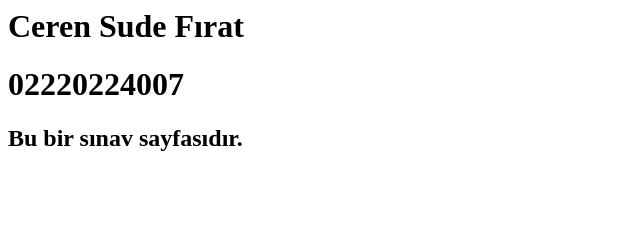
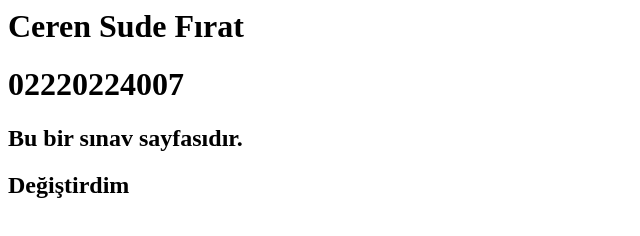
Before and after one commit to cerensudefirat/ymgsinav1, a plain HTML site: page index.html in a window 1280 px wide. Shown: the whole page, without its empty margins (0-640 px from the left). Drawn offline with Linux system fonts and the light colour scheme.

Commit message:
Update index.html

```diff
--- a/index.html
+++ b/index.html
@@ -9,5 +9,6 @@
 	<h1>Ceren Sude Fırat</h1>
 	<h1>02220224007</h1>
 	<h2>Bu bir sınav sayfasıdır.</h2>
+	<h2>Değiştirdim</h2>
 </body>
 </html>
```
